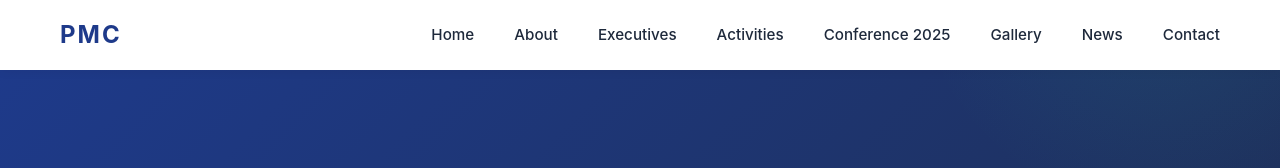
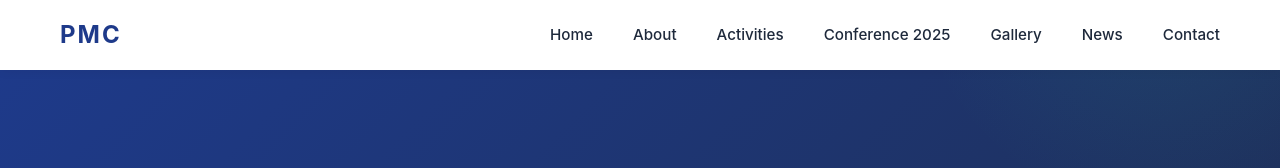
Before and after one commit to OptimusO7/pmc, a website: page public/index.html in a window 1280 px wide. Shown: the top 168 px of the page. Drawn offline with Linux system fonts and the light colour scheme.

Commit message:
Update index.html

```diff
--- a/public/index.html
+++ b/public/index.html
@@ -21,7 +21,6 @@
         <ul class="nav-menu" id="navMenu">
           <li><a href="/">Home</a></li>
           <li><a href="/about">About</a></li>
-          <li><a href="/executives">Executives</a></li>
           <li><a href="/activities">Activities</a></li>
           <li><a href="/conference">Conference 2025</a></li>
           <li><a href="/gallery">Gallery</a></li>
```
